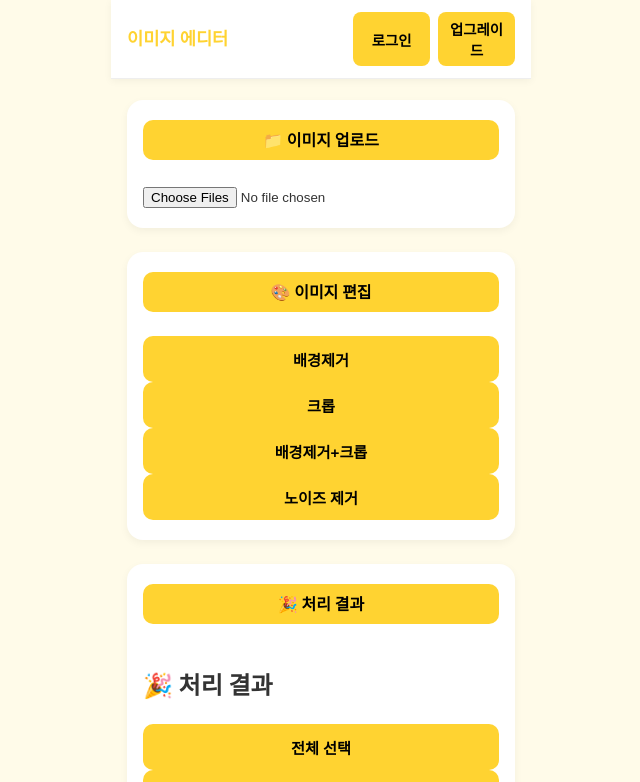
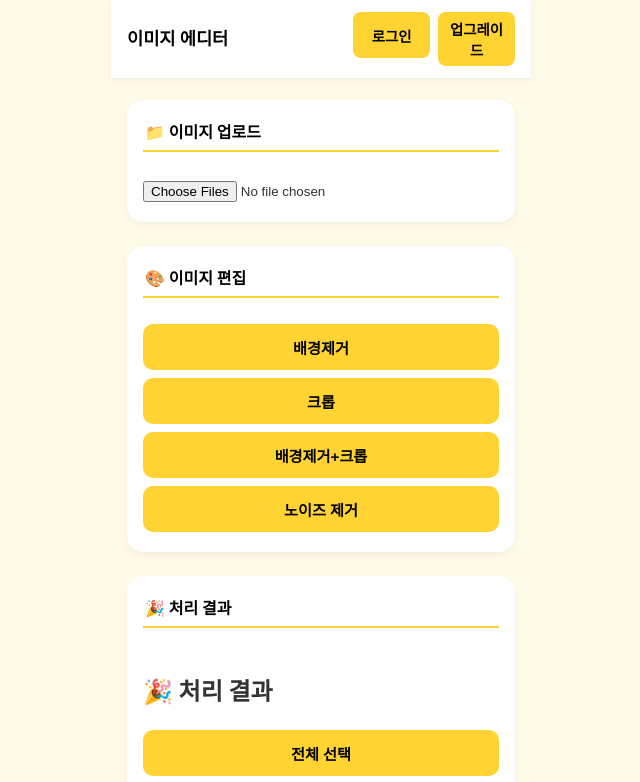
Before and after one commit to elliesbang/image-editor-elliesbang, a React (Vite) app: page / in a window 1280 px wide. Shown: the top 782 px of the page, without its empty margins (319-959 px from the left). Built offline with nearby package versions, Linux system fonts and the light colour scheme; a web font is replaced by a local one.

Commit message:
Update App.css

```diff
--- a/src/App.css
+++ b/src/App.css
@@ -39,7 +39,7 @@
   max-width: 420px;
   background: #fff;
   border-bottom: 1px solid #eee;
-  box-shadow: 0 2px 8px rgba(0,0,0,0.05);
+  box-shadow: 0 2px 8px rgba(0, 0, 0, 0.05);
   padding: 12px 16px;
   display: flex;
   justify-content: space-between;
@@ -50,7 +50,7 @@
 .header-left {
   font-size: 1.1rem;
   font-weight: 700;
-  color: #ffd331;
+  color: #000; /* 🔹 검정 텍스트 */
 }
 
 .header-right {
@@ -74,19 +74,22 @@
 /* 🌼 섹션 제목 */
 .section-header {
   width: 100%;
-  background: #ffd331;
+  background: transparent;
   color: #000;
   font-weight: 700;
-  text-align: center;
-  padding: 8px 0;
-  border-radius: 10px;
-  margin-bottom: 8px;
+  font-size: 1rem;
+  text-align: left;
+  padding: 0 0 6px 2px;
+  border-radius: 0;
+  margin-bottom: 10px;
+  border-bottom: 2px solid #ffd331;
 }
 
 /* 🌼 버튼 */
 button, .btn {
   width: 100%;
   padding: 12px 0;
+  margin-bottom: 8px; /* 버튼 간 간격 */
   background: #ffd331;
   border: none;
   border-radius: 10px;
@@ -94,6 +97,9 @@ button, .btn {
   cursor: pointer;
   transition: 0.2s ease;
   font-size: 0.95rem;
+}
+button:last-child, .btn:last-child {
+  margin-bottom: 0; /* 마지막 버튼은 간격 제거 */
 }
 button:hover, .btn:hover {
   background: #ffcc00;
@@ -121,7 +127,7 @@ button:hover, .btn:hover {
   object-fit: cover;
 }
 
-/* ===== 추가 기능 구조 ===== */
+/* 🌼 추가 기능 구조 */
 .tools-wrap {
   display: flex;
   flex-direction: column;
@@ -152,7 +158,15 @@ button:hover, .btn:hover {
   resize: none;
 }
 
-/* ===== 힌트 박스 ===== */
+/* 🌼 처리 결과 */
+#result-section {
+  display: none; /* 중복 방지 */
+}
+#process-section {
+  display: flex;
+}
+
+/* 🌼 힌트 박스 */
 .hint-box {
   width: 100%;
   background: #fff8d8;
@@ -163,7 +177,7 @@ button:hover, .btn:hover {
   font-size: 0.9rem;
 }
 
-/* ===== 로그인 모달 ===== */
+/* 🌼 로그인 모달 */
 .modal-backdrop {
   position: fixed;
   inset: 0;
@@ -206,7 +220,7 @@ button:hover, .btn:hover {
   font-size: 0.9rem;
 }
 
-/* 🌼 푸터 */
+/* 🌼 푸터 (텍스트 링크형) */
 footer {
   width: 100%;
   max-width: 420px;
@@ -216,11 +230,13 @@ footer {
   font-size: 0.8rem;
   color: #555;
 }
+
 footer a {
   color: #555;
   text-decoration: none;
-  margin: 0 6px;
+  margin: 0 10px;
 }
+
 footer a:hover {
   text-decoration: underline;
 }
```
